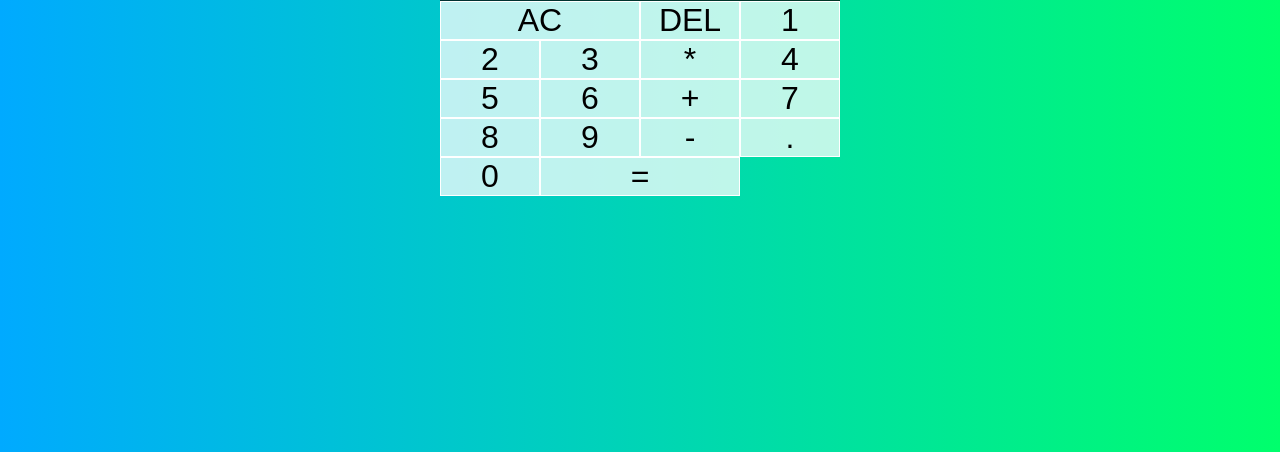
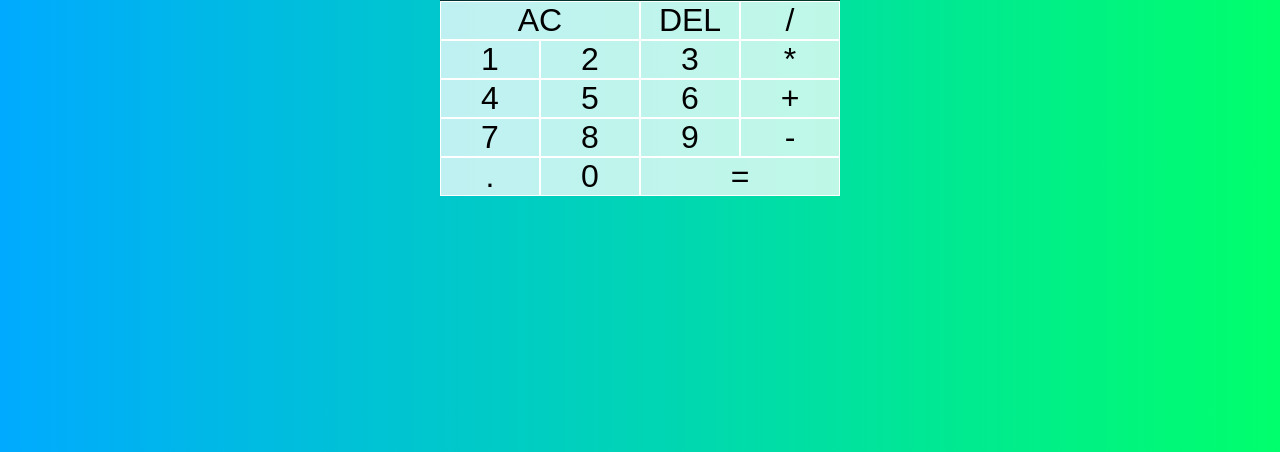
Before and after one commit to Webixon/calc-js, a plain HTML site: page index.html in a window 1280 px wide. Shown: the part 348-800 px from the top of the page. Drawn offline with Linux system fonts and the light colour scheme.

Commit message:
fixed buttons

```diff
--- a/index.html
+++ b/index.html
@@ -14,6 +14,7 @@
         </div>
         <button class="span-two">AC</button>
         <button>DEL</button>
+        <button>/</button>
         <button>1</button>
         <button>2</button>
         <button>3</button>
```
